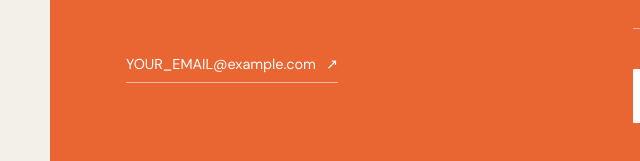
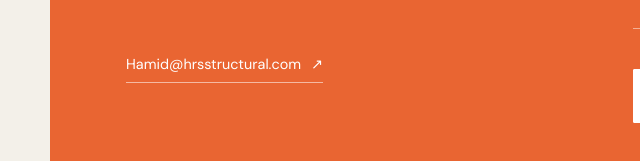
Before and after one commit to hrsarmady/HRS-STRUCTURAL-CONSULTANTS-Website, a plain HTML site: page contact.html in a window 1280 px wide. Shown: the part 1020-1181 px from the top of the page, 0-640 px from the left. Drawn offline with Linux system fonts and the light colour scheme.

Commit message:
Update contact email

```diff
--- a/contact.html
+++ b/contact.html
@@ -17,7 +17,7 @@
   <header class="site-header" id="top"><div class="shell header-inner"><a class="brand" href="index.html" aria-label="HRS Structural Consultants home"><img class="brand-logo" src="assets/hrs-logo.svg" alt=""></a><button class="menu-toggle" type="button" aria-expanded="false" aria-controls="site-nav"><span></span><span></span><span class="sr-only">Open navigation</span></button><nav class="site-nav" id="site-nav" aria-label="Primary navigation"><a href="index.html">Home</a><a href="services.html">Services</a><a href="projects.html">Projects</a><a href="about.html">About Us</a><a class="button button-small" href="contact.html" aria-current="page">Start a project</a></nav></div></header>
   <main id="main">
     <section class="page-hero"><div class="page-hero-grid" aria-hidden="true"></div><div class="shell page-hero-content reveal is-visible"><p class="eyebrow">Contact</p><h1>Let’s discuss your structural challenge.</h1><p>Share the project location, building type, schedule, and the kind of structural support you need.</p></div></section>
-    <section class="contact contact-page section"><div class="shell contact-panel reveal"><div class="contact-copy"><p class="eyebrow">Start a conversation</p><h2>Have a project in mind?</h2><p>Tell us what you are planning, where the project is located, and how HRS can help. The form opens your email application with a prepared project inquiry.</p><a class="contact-email" href="mailto:YOUR_EMAIL@example.com">YOUR_EMAIL@example.com <span aria-hidden="true">↗</span></a></div><form class="contact-form" id="contact-form"><div class="form-row"><label>Name<input name="name" autocomplete="name" required></label><label>Email<input name="email" type="email" autocomplete="email" required></label></div><label>Project location<input name="location" autocomplete="address-level2"></label><label>How can we help?<textarea name="message" rows="4" required></textarea></label><button class="button button-light" type="submit">Send project inquiry <span aria-hidden="true">↗</span></button><p class="form-status" id="form-status" role="status"></p></form></div></section>
+    <section class="contact contact-page section"><div class="shell contact-panel reveal"><div class="contact-copy"><p class="eyebrow">Start a conversation</p><h2>Have a project in mind?</h2><p>Tell us what you are planning, where the project is located, and how HRS can help. The form opens your email application with a prepared project inquiry.</p><a class="contact-email" href="mailto:Hamid@hrsstructural.com">Hamid@hrsstructural.com <span aria-hidden="true">↗</span></a></div><form class="contact-form" id="contact-form"><div class="form-row"><label>Name<input name="name" autocomplete="name" required></label><label>Email<input name="email" type="email" autocomplete="email" required></label></div><label>Project location<input name="location" autocomplete="address-level2"></label><label>How can we help?<textarea name="message" rows="4" required></textarea></label><button class="button button-light" type="submit">Send project inquiry <span aria-hidden="true">↗</span></button><p class="form-status" id="form-status" role="status"></p></form></div></section>
     <section class="contact-guidance section"><div class="shell"><div class="section-top reveal"><p class="eyebrow">Helpful details</p><p class="section-number">Before we talk</p></div><div class="qualification-grid compact-grid"><article class="qualification-card reveal"><span>01</span><h3>Project basics</h3><p>Location, building type, approximate size, and whether the work is new construction or an existing-building modification.</p></article><article class="qualification-card reveal"><span>02</span><h3>Available documents</h3><p>Architectural drawings, existing plans, photos, geotechnical reports, or permit comments help us respond efficiently.</p></article><article class="qualification-card reveal"><span>03</span><h3>Schedule</h3><p>Let us know your target submission or construction timeline so the right level of support can be planned.</p></article></div></div></section>
   </main>
   <footer class="site-footer"><div class="shell footer-grid"><a class="brand footer-brand" href="index.html" aria-label="HRS Structural Consultants home"><img class="brand-logo footer-logo" src="assets/hrs-logo.svg" alt=""></a><div class="footer-links"><a href="services.html">Services</a><a href="projects.html">Projects</a><a href="about.html">About Us</a><a href="contact.html">Contact</a></div><div class="footer-meta"><p>Structural engineering for new and existing buildings.</p><p>© <span class="year"></span> HRS Structural Consultants</p></div></div></footer>
```
